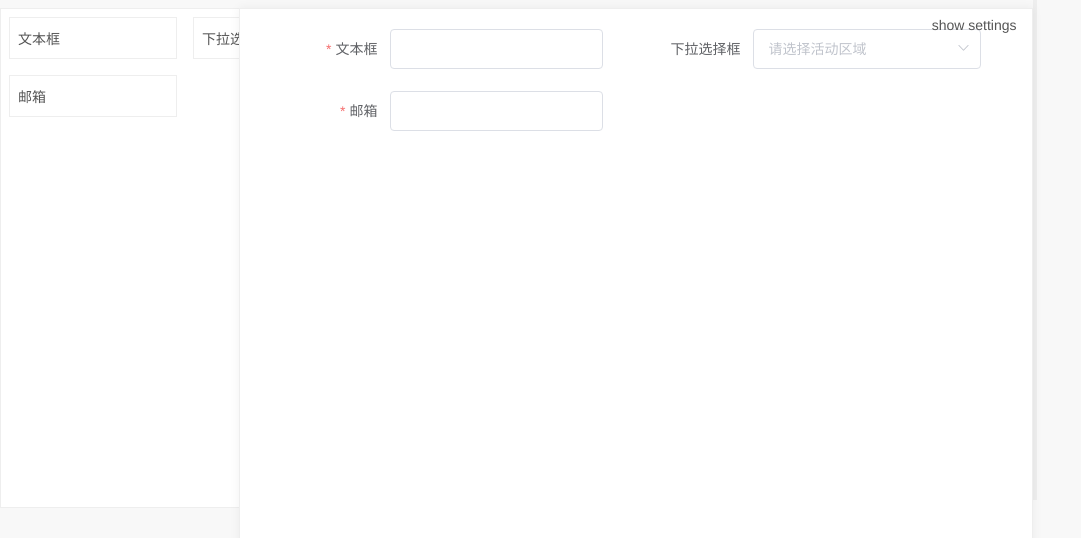
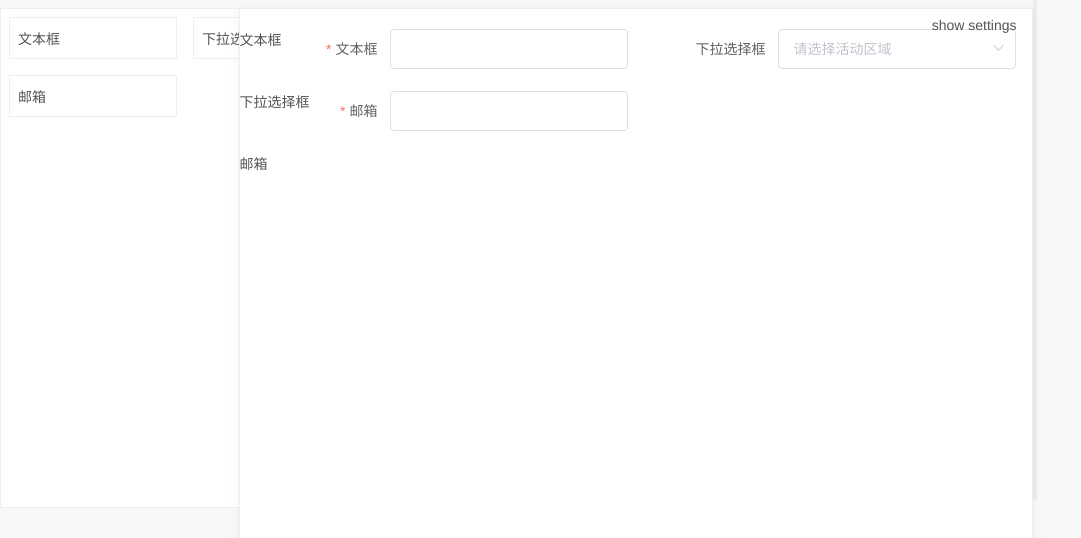
Before and after one commit to webmrxu/block-form, a Vue app: page /#/ in a window 1280 px wide. Shown: the top 538 px of the page, without its empty margins (0-1081 px from the left). Built offline with nearby package versions, Linux system fonts and the light colour scheme.

Commit message:
style update

```diff
--- a/src/components/block-form.vue
+++ b/src/components/block-form.vue
@@ -48,7 +48,7 @@ export default {
   methods: {
     dealItemStyle(item) {
       return {
-        // width: item.itemWidth ? item.itemWidth : this.formSetting.itemWidth
+        width: item.itemWidth ? item.itemWidth : this.formSetting.itemWidth
       };
     },
     test() {
--- a/src/settings/base-items.js
+++ b/src/settings/base-items.js
@@ -2,7 +2,7 @@ const baseItemsSetting = [
   {
     type: 'input',
     title: '文本框',
-    itemWidth: '60%',
+    itemWidth: '50%',
     labelWidth: '150px',
     labelHeight: '62px'
   },
@@ -10,7 +10,7 @@ const baseItemsSetting = [
     type: 'select',
     title: '下拉选择框',
     paramsList: [],
-    itemWidth: '60%',
+    itemWidth: '50%',
     labelWidth: '150px',
     labelHeight: '62px'
   },
@@ -18,7 +18,7 @@ const baseItemsSetting = [
     type: 'email',
     title: '邮箱',
     rulesId: ['2'],
-    itemWidth: '60%',
+    itemWidth: '50%',
     labelWidth: '150px',
     labelHeight: '62px'
   }
--- a/src/views/home.vue
+++ b/src/views/home.vue
@@ -23,9 +23,9 @@
     <div class="form-box" :style="formBoxStyle">
       <div class="form-container">
         <block-from :itemSetting="itemSetting" :formData="formData" />
-        <div v-if="false" class="edit-box">
-          <div v-for="item in itemSetting" :key="item.field" @click="showEditItem(item)">
-            <!-- <span>{{item.title}}</span> -->
+        <div v-if="true" class="edit-box" >
+          <div v-for="item in itemSetting" :key="item.field" @click="showEditItem(item)" :style="{width: item.itemWidth}">
+            <span>{{item.title}}</span>
           </div>
         </div>
       </div>
@@ -229,7 +229,7 @@ export default {
 }
 .edit-box > div {
   height: 62px;
-  width: 60%;
+  /* width: 60%; */
   cursor: pointer;
 }
 .form-container {
```
